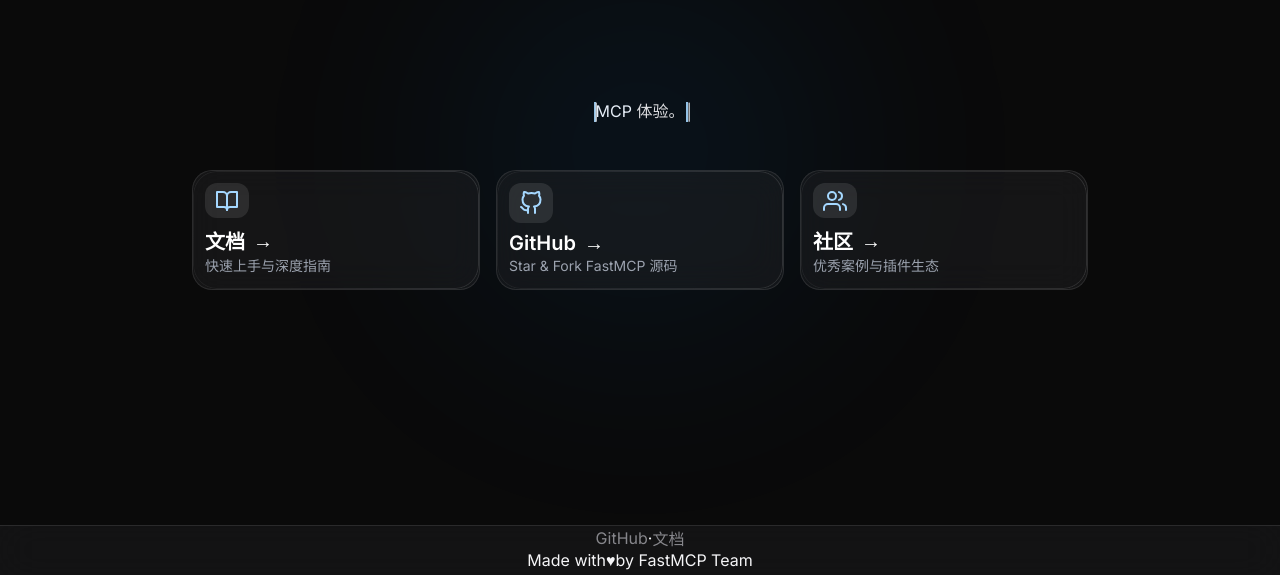
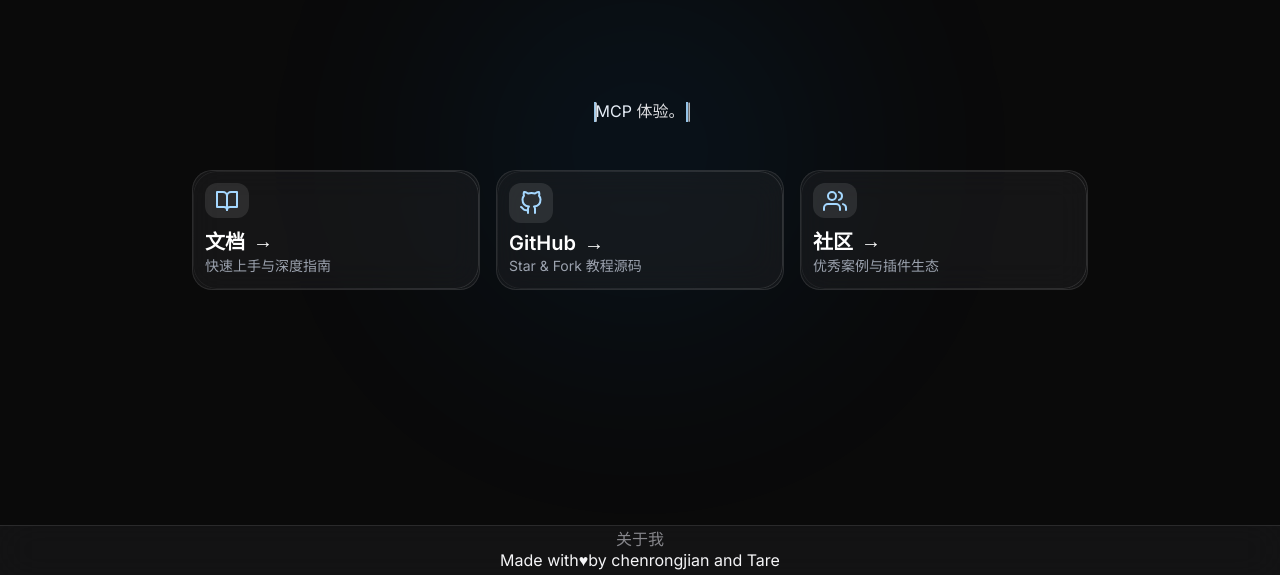
Before and after one commit to chenrongjian/fastmcp-tutorial, a Next.js app: page /.md in a window 1280 px wide. Shown: the part 225-800 px from the top of the page. Built offline with nearby package versions, Linux system fonts and the light colour scheme.

Commit message:
feat: 添加关于我页面并更新相关链接
- 新增aboutme.md文档，包含个人介绍和联系方式
- 更新README.md中的项目描述
- 修改首页GitHub链接指向中文教程仓库
- 在页脚添加关于我链接并更新版权信息
- 添加公众号二维码图片资源

```diff
--- /dev/null
+++ b/public/aboutme.md
@@ -0,0 +1,26 @@
+# 关于我
+
+这是一个关于 fastMCP 中文版教程网站，是一个基于fastMCP原英文教程网站，然后通过Trae AI IDE进行vibe coding 出来的的一个中文版教程网站。后续作者会根据自己在原fastmMCP英文教程网站学习的笔记或者后续原教程更新的内容同步翻译到该网站上，欢迎各位观众老爷们前来观看
+
+## 介绍
+
+[fastMCP 原版英文教程地址](https://gofastmcp.com/getting-started/welcome)
+
+[fastMCP 原码 GitHub 仓库](https://github.com/jlowin/fastmcp)
+
+[我的 fastMCP 中文版教程地址](https://fastmcp-tutorial.netlify.app/)
+
+[我的 fastMCP 中文版教程 GitHub 仓库](https://github.com/chenrongjian/fastmcp-tutorial)
+
+## 联系我
+
+如果您有任何问题、建议或反馈，请随时联系我。您可以通过以下方式与我联系：
+
+- 在 [我的 fastMCP 中文版教程 GitHub 仓库](https://github.com/chenrongjian/fastmcp-tutorial)中提交 issue
+- 通过关注下面的公众号，联系我
+
+  <div style="text-align: left; margin: 20px 0;">
+    <img src="/gzh.jpg" alt="公众号二维码" style="max-width: 200px; height: auto;" />
+  </div>
+
+我会尽快回复您的消息，感谢您的参与！
--- a/src/app/components/Footer.tsx
+++ b/src/app/components/Footer.tsx
@@ -8,26 +8,17 @@
       <div className="mx-auto w-full max-w-screen-xl px-4 py-2 md:flex md:items-center md:justify-between text-sm">
         <div className="flex items-center justify-center space-x-4 text-sm text-gray-400">
           <a
-            href="https://github.com/fastmcp"
-            target="_blank"
-            rel="noopener noreferrer"
-            className="hover:text-gray-200 transition-colors duration-200 flex items-center gap-1"
-          >
-            GitHub
-          </a>
-          <span className="select-none">·</span>
-          <a
-            href="/docs"
+            href="/docs/aboutme"
             className="hover:text-gray-200 transition-colors duration-200"
           >
-            文档
+            关于我
           </a>
         </div>
         <div className="mt-3 md:mt-0 text-center text-sm text-gray-400">
           <span className="flex items-center justify-center gap-1">
             Made with
             <span className="text-pink-500 animate-pulse">♥</span>
-            by FastMCP Team
+            by chenrongjian and Tare
           </span>
         </div>
       </div>
--- a/src/app/page.tsx
+++ b/src/app/page.tsx
@@ -82,9 +82,9 @@
             icon={<FiBookOpen size={24} />}
           />
           <HomeCard
-            href="https://github.com/fastmcp/fastmcp"
+            href="https://github.com/chenrongjian/fastmcp-tutorial"
             title="GitHub"
-            desc="Star & Fork FastMCP 源码"
+            desc="Star & Fork 教程源码"
             icon={<FiGithub size={24} />}
             external
           />
--- a/src/lib/constants.ts
+++ b/src/lib/constants.ts
@@ -1,4 +1,5 @@
 export const mdFiles = [
+  "aboutme.md",
   "getting-started-welcome.md",
   "changelog.md",
   "clients-auth-bearer.md",
```
Also changed, not shown: public/gzh.jpg (added), 1 other file (tests, documents, lock files or other folders).
